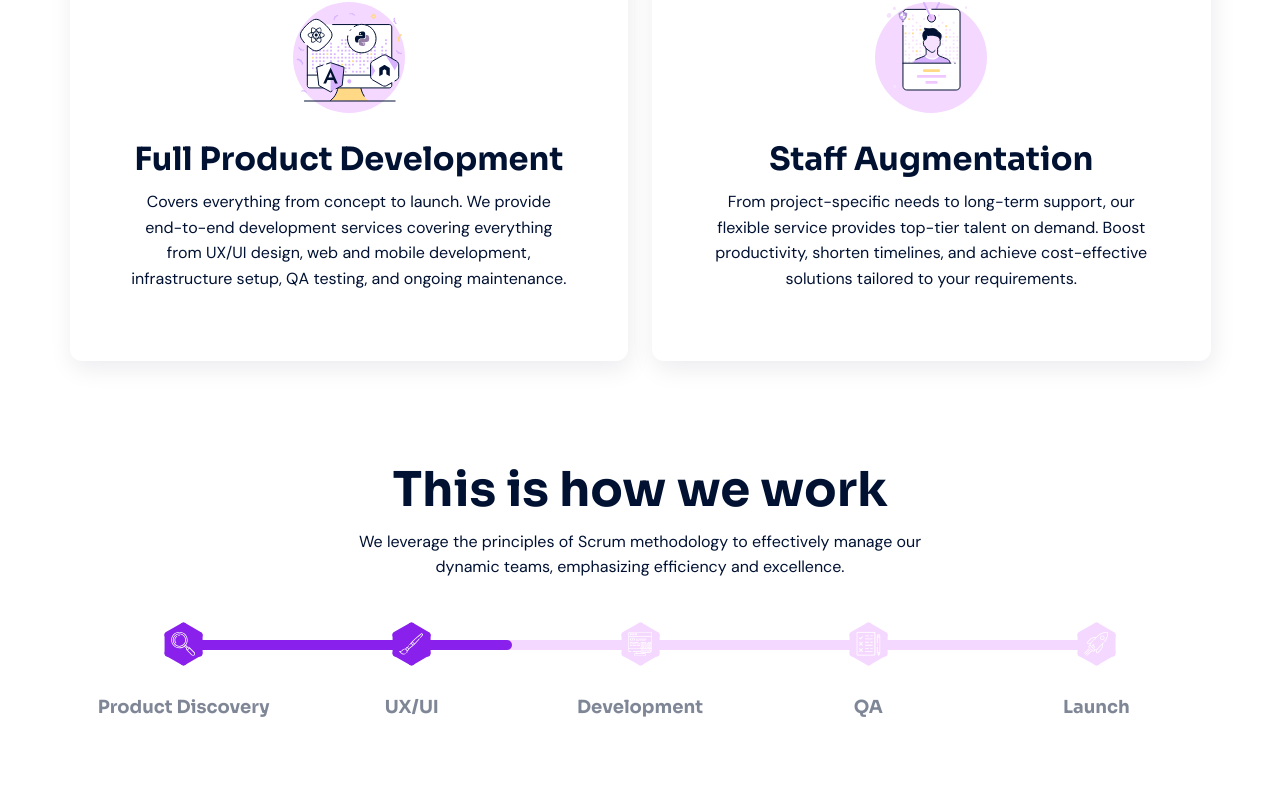
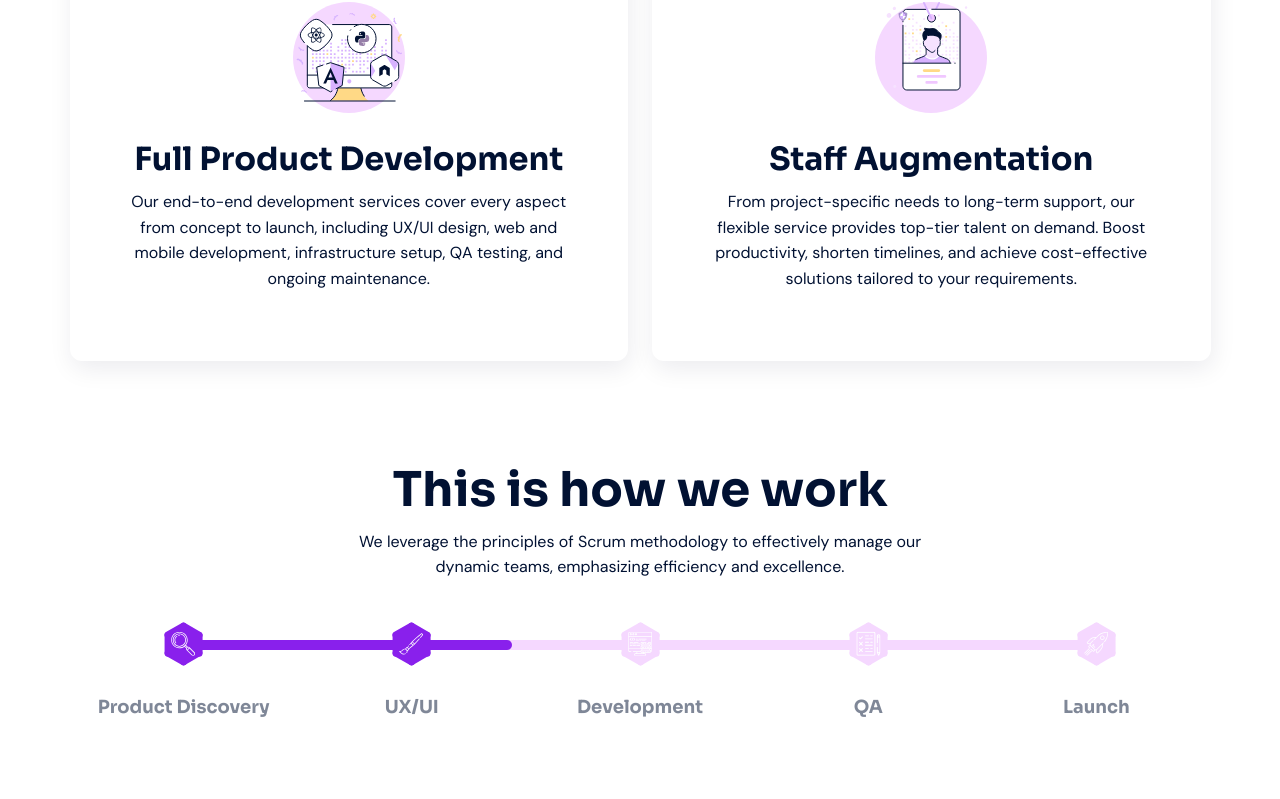
Before and after one commit to andihaskel/bonding-landing, a React (Vite) app: page / in a window 1280 px wide. Shown: the part 1095-1894 px from the top of the page. Built offline with nearby package versions, Linux system fonts and the light colour scheme.

Commit message:
feat: text refactor

```diff
--- a/src/components/contact/Contact.jsx
+++ b/src/components/contact/Contact.jsx
@@ -90,7 +90,7 @@ const Contact = () => {
               className='title-container'
             >
               <h2>Contact Now</h2>
-              <p>I would love to talk to you about your project or needs. Fill in the form or send us an email to <a href='mailto:hello@bonding.dev'>hello@bonding.dev</a></p>
+              <p>We would love to talk to you about your project or needs. Fill in the form or send us an email to <a href='mailto:hello@bonding.dev'>hello@bonding.dev</a></p>
             </motion.div>
 
             <motion.div
--- a/src/components/whatwedo/WhatWeDo.jsx
+++ b/src/components/whatwedo/WhatWeDo.jsx
@@ -47,7 +47,7 @@ const WhatWeDo = () => {
                 <img className='first-img' src={Computer} alt="" />
               </div>
               <h3>Full Product Development</h3>
-              <p>Covers everything from concept to launch. We provide end-to-end development services covering everything from UX/UI design, web and mobile development, infrastructure setup, QA testing, and ongoing maintenance.</p>
+              <p>Our end-to-end development services cover every aspect from concept to launch, including UX/UI design, web and mobile development, infrastructure setup, QA testing, and ongoing maintenance.</p>
             </motion.div>
           </motion.div>
           <motion.div className="col-12 col-lg-6">
```
